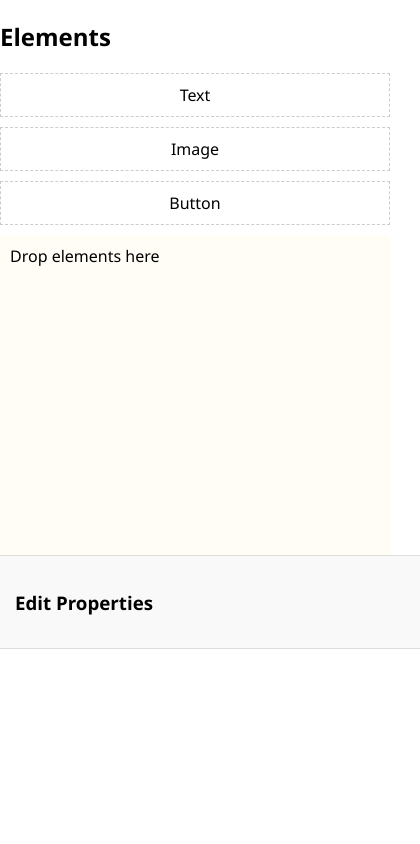
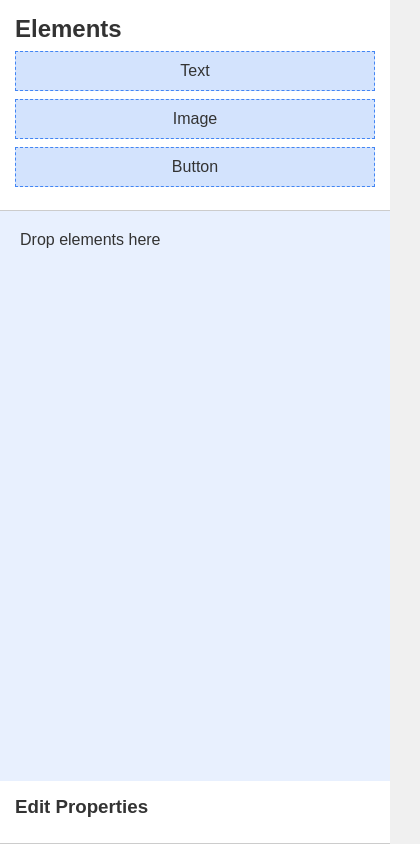
Before and after one commit to sakshi760/drag-drop-builder, a plain HTML site: page index.html in a window 390 px wide. Shown: the whole page, 420 px wide, since content can reach past the window. Drawn offline with Linux system fonts and the light colour scheme.

Commit message:
Update style.css

```diff
--- a/style.css
+++ b/style.css
@@ -1,91 +1,82 @@
+* {
+  box-sizing: border-box;
+  margin: 0;
+  padding: 0;
+  font-family: sans-serif;
+}
 
 body {
-  font-family: 'Segoe UI', sans-serif;
-  margin: 0;
-  padding: 0;
-  display: flex;
-  flex-direction: column;
-  height: 100vh;
+  background: #f0f0f0;
+  color: #333;
 }
 
-header {
-  padding: 12px 20px;
-  background: #1e1e2f;
-  color: white;
-  text-align: center;
-  font-size: 1.2rem;
+.builder {
+  display: flex;
+  height: 100vh;
+  overflow: hidden;
+  flex-direction: row;
 }
 
-#main {
-  display: flex;
-  flex: 1;
-  flex-direction: row;
-  overflow: hidden;
+.sidebar, .editor {
+  width: 20%;
+  padding: 15px;
+  background: #fff;
+  border-right: 1px solid #ccc;
+  overflow-y: auto;
 }
 
-#sidebar {
-  width: 200px;
-  padding: 15px;
-  background: #f1f1f1;
-  border-right: 1px solid #ddd;
+.sidebar h3, .editor h3 {
+  margin-bottom: 10px;
+}
+
+.canvas {
+  flex: 1;
+  background: #e8f0fe;
+  padding: 20px;
+  overflow-y: auto;
+  display: flex;
+  flex-wrap: wrap;
+  align-content: flex-start;
 }
 
 .draggable {
   padding: 10px;
-  background: #ffffff;
-  margin-bottom: 10px;
-  border: 1px dashed #ccc;
+  margin: 8px 0;
+  background: #d3e3fd;
+  border: 1px dashed #4285f4;
+  cursor: grab;
   text-align: center;
-  cursor: grab;
-}
-
-#canvas {
-  flex: 1;
-  padding: 15px;
-  background: #fffdf5;
-  overflow-y: auto;
 }
 
 .canvas-element {
-  border: 1px dashed #aaa;
+  margin: 10px;
   padding: 8px;
-  margin-bottom: 10px;
-  display: inline-block;
+  background: #fff;
+  border: 1px solid #aaa;
+  cursor: pointer;
+  max-width: 100%;
 }
 
-#editor {
-  width: 250px;
-  padding: 15px;
-  background: #f9f9f9;
-  border-left: 1px solid #ddd;
+input[type="text"], input[type="number"], input[type="color"] {
+  display: block;
+  margin-bottom: 10px;
+  padding: 6px;
+  width: 100%;
 }
 
-input[type="text"],
-input[type="number"],
-input[type="color"] {
-  width: 100%;
-  margin-bottom: 10px;
-  padding: 6px;
-  border: 1px solid #ccc;
-  border-radius: 4px;
-}
-
-/* Responsive Fix for Mobile */
-@media screen and (max-width: 768px) {
-  #main {
+@media (max-width: 768px) {
+  .builder {
     flex-direction: column;
   }
 
-  #sidebar,
-  #editor {
+  .sidebar, .editor {
     width: 100%;
-    border: none;
-    border-top: 1px solid #ddd;
-    border-bottom: 1px solid #ddd;
+    border-right: none;
+    border-bottom: 1px solid #ccc;
   }
 
-  #canvas {
-    min-height: 300px;
-    padding: 10px;
+  .canvas {
+    flex: 1;
+    min-height: 50vh;
   }
 }
```
